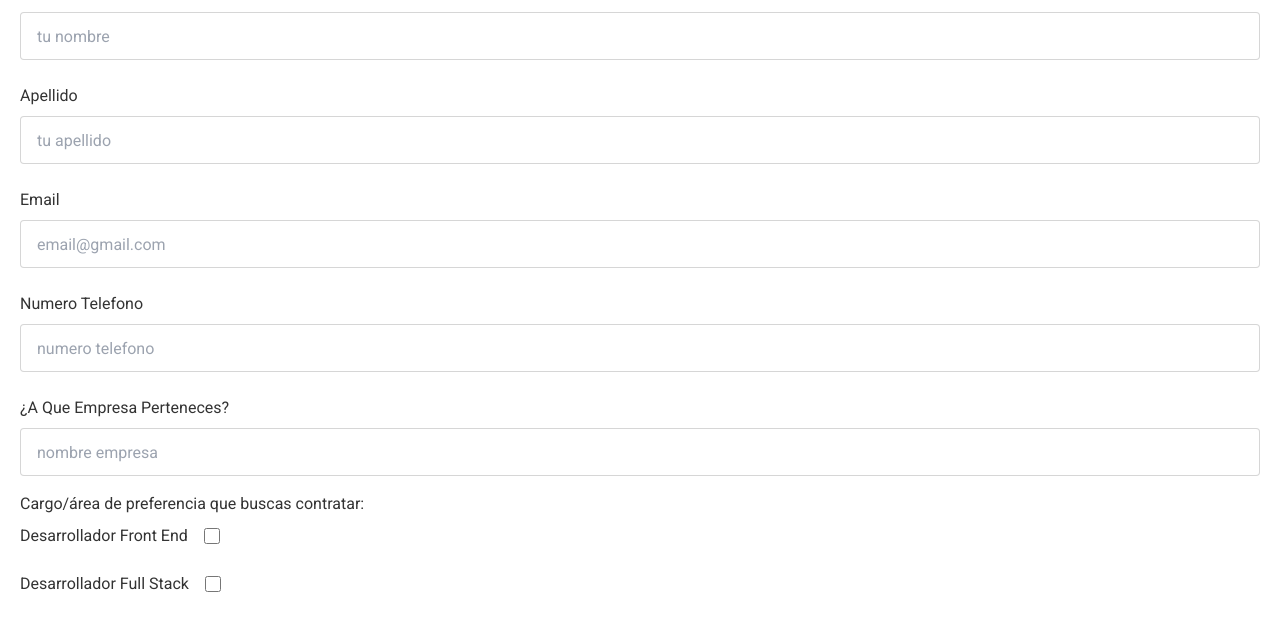
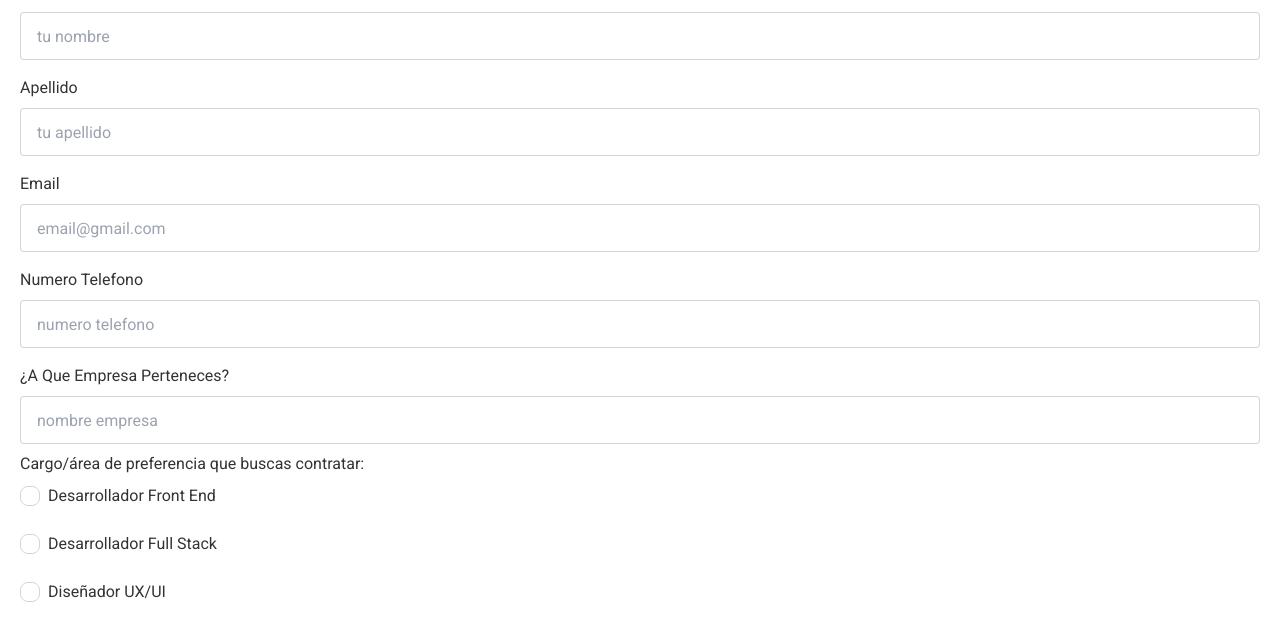
Before and after one commit to Frankiiize/DEVSAFIO, a React (Create React App) app: page /jobProfile in a window 1280 px wide. Shown: the part 324-946 px from the top of the page. Built offline with nearby package versions, Linux system fonts and the light colour scheme.

Commit message:
feature: added select component - added selectcomponet integrated with formik & validation with Yup - changes styles on InputComponent when the type is checkbox

```diff
--- a/src/components/common/InputComponent.js
+++ b/src/components/common/InputComponent.js
@@ -1,19 +1,18 @@
 import React from "react";
 
 const InputComponent = ({ type, id, placeholder, name, label, formik, onChange, titleHead = { show: false, title: undefined } }) => {
-  const checkRadioLayout = ["flex items-center mb-2 "];
-  const checkRadioInput = ["text-base ml-4 order-2 "];
-  const radioInput= ["accent-primary  h-4 w-4 border border-gray-300 bg-white checked:bg-primary checked:border-accent focus:outline-none transition duration-200  bg-no-repeat bg-center bg-contain mr-2 cursor-pointer"];
+  const checkRadioLayout = ["flex items-center mb-2 justify-start "];
+  const checkInput = ["order-1 m-0 checkbox checkbox-primary checkbox-sm border border-gray-300 bg-white checked:border-accent focus:outline-none transition duration-200  bg-no-repeat bg-center bg-contain  cursor-pointer mr-2"];
   const inputDefault = ["input input-bordered rounded w-full input-md text-base  focus:border-2 focus:border-primary focus:outline-none"];
   return (
     <>
       {titleHead.show ? <h1>{titleHead.title}</h1> : null}
       <div
         className={
-          type === "checkbox" ? checkRadioLayout : "mb-4"
+          type === "checkbox" ? checkRadioLayout : "mb-2"
         }
       >
-        <label className="label capitalize  px-0 ">
+        <label className={type === "checkbox" ? 'label capitalize px-0 order-2':"label capitalize px-0"}>
           <span className="label-text text-base">{label}</span>
         </label>
         <input
@@ -21,7 +20,7 @@
           placeholder={placeholder}
           className={
             type === "checkbox"
-            ? checkRadioInput.concat(radioInput).join(' ')
+            ? checkInput
             : inputDefault
           }
           name={name}
--- /dev/null
+++ b/src/components/common/SelectComponent.js
@@ -0,0 +1,70 @@
+import React from "react";
+
+/* USO: el componente recibe un objeto de configuracion en este se especifica el label, name, id y las
+opciones que son un array de objetos que este itera: EJEMPLO
+const selectOptions = {
+  label: 'Seleccion una de estas opciones',
+  name: 'select',
+  id: 'select',
+  options:
+  [
+    {
+    value: 1,
+    text: 'valor numero uno '
+    },
+    {
+      value: 2,
+      text: 'valor numero dos '
+    },
+    {
+      value: 3,
+      text: 'valor numero tres '
+    },
+    {
+      value: 4,
+      text: 'valor numero cuatro '
+    },
+  ]
+}
+con la funcion onChange obtendremos el valor de la opcion seleccionada y esta se mostrara en el estado de
+formik y la validara con el schema de Yup.
+*/
+
+const SelectComponent = ({options, onChange, formik}) => {
+  return(
+    <>
+    <div className="mb-2">
+      <label >{options.label}</label>
+    </div>
+    <select
+      className=" appearance-none mb-2 block w-full text-base font-normal text-gray-700 bg-white bg-clip-padding bg-no-repeat  border border-solid border-primary rounded  transition ease-in-out  m-0  focus:text-gray-700 focus:bg-white focus:border-accent focus:outline-none px-4 py-2"
+      name={options.name}
+      id={options.id}
+      onChange={onChange}
+      >
+
+        <option value={0}>Selecciona...</option>
+        {
+          options.options.map((option) => (
+            <option
+              key={`option-${option.value}`}
+              value={option.value}
+              >
+                {option.text}
+            </option>
+          ))
+        }
+    </select>
+    {
+    formik.touched[options.name] && !!formik.errors[options.name] &&
+      (
+        <div className="mb-2">
+          <span className="text-error">{formik.errors[options.name]}</span>
+        </div>
+      )
+    }
+    </>
+  );
+};
+
+export { SelectComponent };
--- a/src/views/register/RegisterPage.js
+++ b/src/views/register/RegisterPage.js
@@ -3,7 +3,6 @@
 import { ButtonComponent } from "../../components/common/ButtonComponent";
 import { InputComponent } from "../../components/common/InputComponent";
 import { Nav } from '../../components/nav/Nav';
-
 import { registerSchema as schema } from "../../components/schemas/schema";
 import { handlerInputChangeCreator, validate } from "../../utils/utils";
 const inputConfig = [
@@ -50,6 +49,7 @@
 
 ]
 
+
 const onSubmit = (values) => {
   console.log(values);
 }
@@ -62,6 +62,7 @@
       email: '',
       password: '',
       c_password: '',
+      select:'',
     },
     onSubmit: onSubmit,
     validate: validate(schema)
@@ -74,7 +75,6 @@
     <>
       <div className="bg-primary min-h-screen flex flex-col">
         <Nav />
-
         <section className=" flex grow items-center">
           <div className="container mb-16  mx-auto">
             <div className="w-full md:w-4/5 lg:w-2/4  rounded-t  mx-auto bg-white pt-5 md:pt-10 px-4 md:pb-0">
@@ -82,6 +82,7 @@
             </div>
             <div className="w-full md:w-4/5 lg:w-2/4  rounded-b  mx-auto bg-white pt-0 px-4 md:pb-7 ">
               <form className="p-1" onSubmit={formik.handleSubmit}>
+
                 <div className="p-4">
                   <>
                   {
@@ -103,6 +104,7 @@
                       type={'submit'}
                     />
                   </>
+
                 </div>
               </form>
             </div>
```
